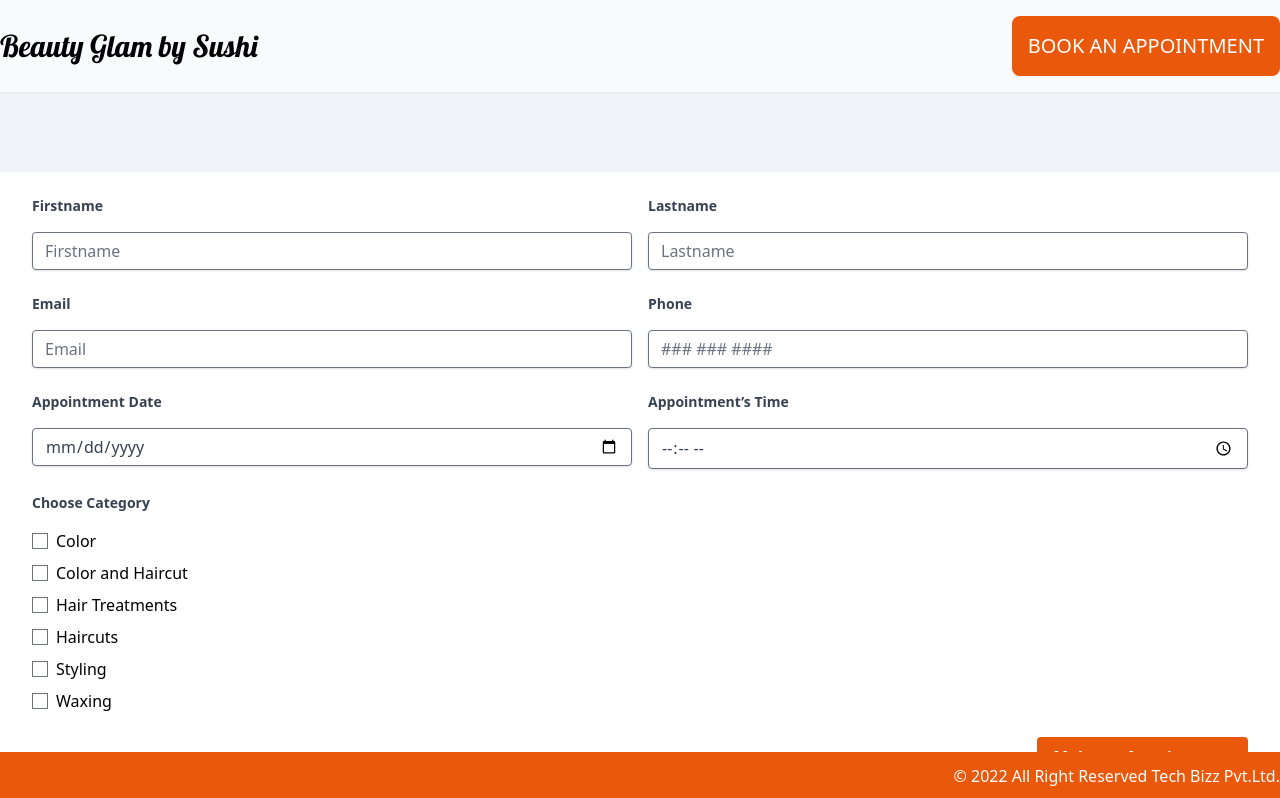
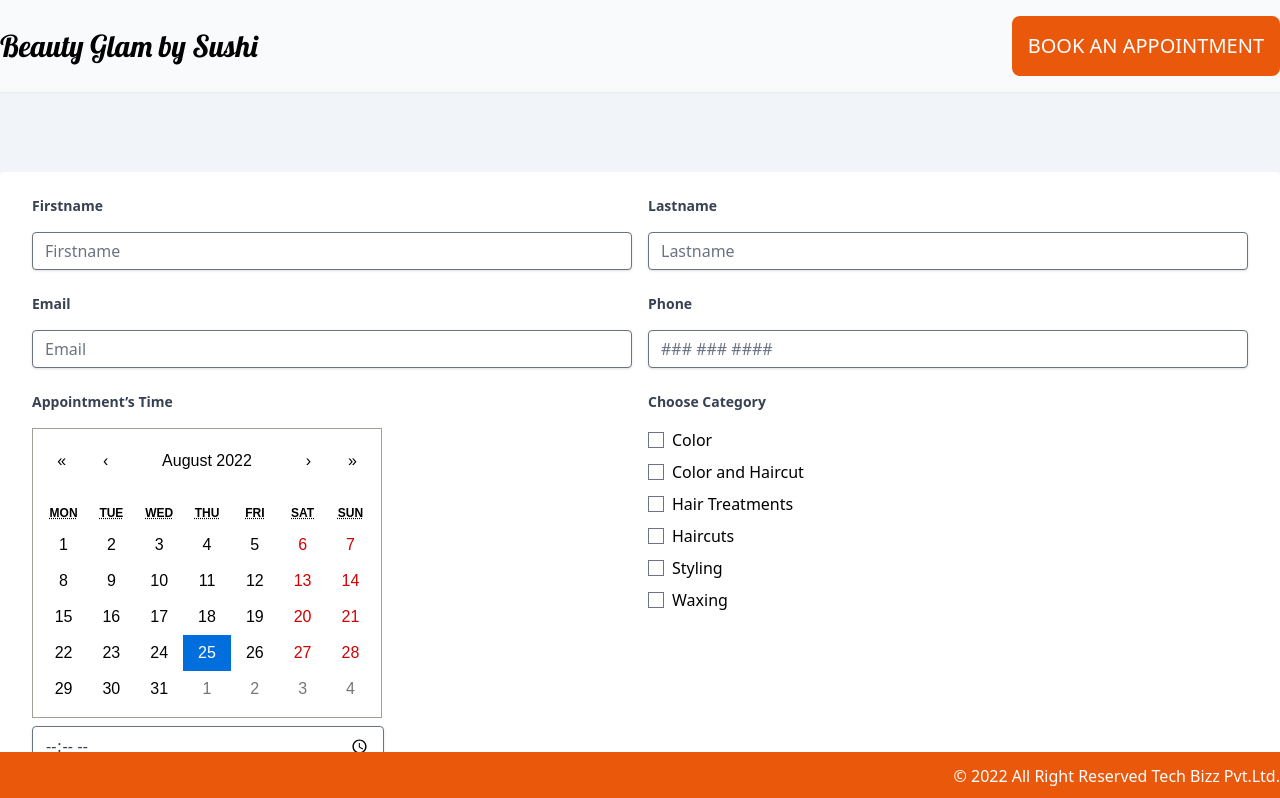
Before and after one commit to susantp/beautyglam, a Next.js app: page /appointment in a window 1280 px wide. Shown: the top 798 px of the page. Built offline with nearby package versions, Linux system fonts and the light colour scheme.

Commit message:
react-calendar added

```diff
--- /dev/null
+++ b/components/appointment/CalendarComponent.jsx
@@ -0,0 +1,20 @@
+import React, {useState} from 'react';
+import Calendar from "react-calendar";
+import 'react-calendar/dist/Calendar.css';
+
+function CalendarComponent(props) {
+    const [value, setValue] = useState(new Date());
+
+    const onChange = (nextValue) => {
+        console.log(nextValue)
+        return setValue(nextValue)
+    }
+
+    return (
+        <div className={``}>
+            <Calendar className={`react-calendar__tile react-calendar__tile--hover`} onChange={onChange} value={value}/>
+        </div>
+    );
+}
+
+export default CalendarComponent;
--- a/package.json
+++ b/package.json
@@ -13,6 +13,7 @@
     "axios": "^0.27.2",
     "next": "12.2.5",
     "react": "18.2.0",
+    "react-calendar": "^3.7.0",
     "react-dom": "18.2.0",
     "react-icons": "^4.4.0"
   },
--- a/pages/appointment.js
+++ b/pages/appointment.js
@@ -4,6 +4,7 @@ import useContentSchema from "../hooks/useContentSchema";
 import SingleCategory from "../components/appointment/SingleCategory";
 import Head from "next/head";
 import IndexHeadComponent from "../components/home/IndexHeadComponent";
+import CalendarComponent from "../components/appointment/CalendarComponent";
 
 function Appointment(props) {
     const formRef = useRef(null)
@@ -16,6 +17,7 @@ function Appointment(props) {
     return (
         <Layout>
             <IndexHeadComponent page={`appointment`}/>
+
             <div className={`container mx-auto sectionDiv`}>
                 <form className="bg-white shadow-md rounded px-8 pt-6 pb-8 mb-4" ref={formRef} onSubmit={handleSubmit}>
 
@@ -62,27 +64,22 @@ function Appointment(props) {
                     </div>
 
                     <div className="grid gap-4 grid-cols-1 md:grid-cols-2 lg:grid-cols-2 xl:grid-cols-2">
-                        <div className={`mb-6 flex flex-col gap-y-2`}>
-                            <label className="block text-gray-700 text-sm font-bold mb-2" htmlFor="email">
-                                Appointment Date
-                            </label>
-                            <input
-                                className="shadow appearance-none border rounded w-full py-2 px-3 text-gray-700 leading-tight focus:outline-none focus:shadow-outline"
-                                id="appointment-date" type="date" placeholder="Email"
-                            />
-                        </div>
+
+
+                        <div>
                             <div className={`mb-6 flex flex-col gap-y-2`}>
                                 <label className="block text-gray-700 text-sm font-bold mb-2" htmlFor="phone">
                                     Appointment&rsquo;s Time
                                 </label>
+                                <CalendarComponent />
+
                                 <input
-                                className="shadow appearance-none border rounded w-full py-2 px-3 text-gray-700 leading-tight focus:outline-none focus:shadow-outline"
+                                    className="shadow appearance-none border rounded w-[22rem] py-2 px-3 text-gray-700 leading-tight focus:outline-none focus:shadow-outline"
                                     id="appointment-time" type="time"
                                 />
                             </div>
                         </div>
 
-                    <div className="grid gap-4 grid-cols-1 md:grid-cols-2 lg:grid-cols-2 xl:grid-cols-2">
                         <div className={`mb-6 flex flex-col gap-y-2`}>
                             <label className="block text-gray-700 text-sm font-bold mb-2" htmlFor="category">
                                 Choose Category
```
Also changed, not shown: 1 other file (tests, documents, lock files or other folders). Lines whose indentation alone changed are shown as unchanged.
